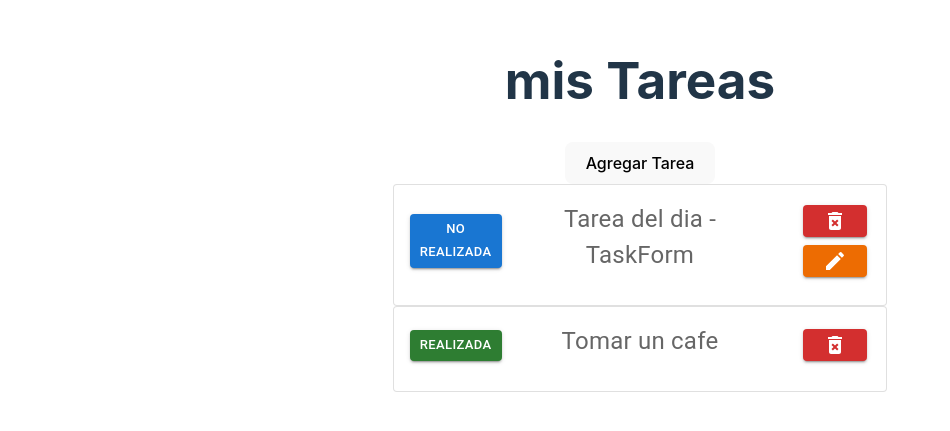
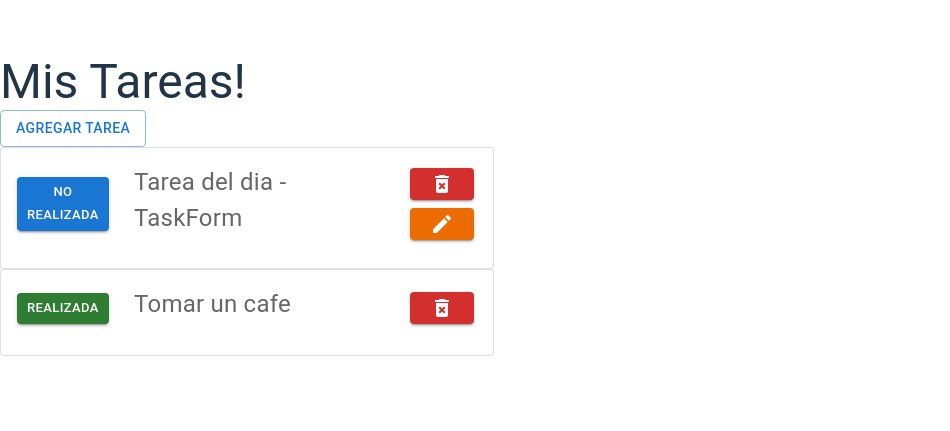
Before and after one commit to MR-DW/TaskList_Grupo1AP56, a React (Vite) app: page / in a window 1280 px wide. Shown: the part 195-626 px from the top of the page, without its empty margins (0-950 px from the left). Built offline with nearby package versions, Linux system fonts and the light colour scheme.

Commit message:
Se crea Task list

```diff
--- a/src/App.jsx
+++ b/src/App.jsx
@@ -1,62 +1,7 @@
-import { useState } from "react";
-import reactLogo from "./assets/react.svg";
-import viteLogo from "/vite.svg";
-import "./App.css";
-import TaskForm from "./componentes/TaskForm";
-import TaskItem from "./componentes/TaskItem";
+import TaskList from "./componentes/TaskList";
 //Esta app es solo para testeo del componente TaskForm hasta que estén implementadas sus dependencias e interfaces
 function App() {
-  const [tasks, setTasks] = useState([
-    { id: "TSK_1", nombre: "Tarea del dia - TaskForm", completado: false },
-    { id: "TSK_2", nombre: "Tomar un cafe", completado: true },
-  ]);
-  const [idCounter, setIdCounter] = useState(tasks.length + 1);
-  const [mostrarForm, setMostrarForm] = useState(false);
-  //const [tareaSeleccionada, setTareaSeleccionada] = useState(null);
-
-  const nuevoId = () => {
-    //La forma mas simple de generar un id unico, es siempre incrementarlo, asi nunca se repite
-    setIdCounter(idCounter + 1);
-    return idCounter;
-  };
-
-  const agregarTarea = (nuevaTarea) => {
-    nuevaTarea.id = `TSK_${nuevoId()}`;
-    setTasks([nuevaTarea, ...tasks]);
-  };
-
-  return (
-    <>
-      <h1>mis Tareas</h1>
-
-      <button
-        onClick={() => {
-          //setTareaSeleccionada(null);
-          setMostrarForm(!mostrarForm);
-        }}
-      >
-        Agregar Tarea
-      </button>
-
-      {/* Renderizar una lista de TaskItem*/}
-      <TaskItem
-      tasks={tasks}
-      setTasks={setTasks}
-      />
-
-      <div>
-        {/* Renderizar el TaskForm. Mantener el condicional por fuera del componente (tarea se copia durante el primer renderizado, hasta que se cierra) */}
-        {mostrarForm && (
-          <TaskForm
-            onCerrar={() => setMostrarForm(false)}
-            tarea={null} //en agregar siempre será null
-            agregarTarea={agregarTarea}
-            //editarTarea={(x)=>{console.warn("Componente equivocado")}}
-          />
-        )}
-      </div>
-    </>
-  );
+  return <TaskList />;
 }
 
 export default App;
--- /dev/null
+++ b/src/componentes/TaskList/index.jsx
@@ -0,0 +1,56 @@
+import Button from "@mui/material/Button";
+import React, { useState } from "react";
+import TaskForm from "../TaskForm";
+import TaskItem from "../TaskItem";
+
+import Typography from "@mui/material/Typography";
+
+export default function TaskList() {
+  const [tasks, setTasks] = useState([
+    { id: "TSK_1", nombre: "Tarea del dia - TaskForm", completado: false },
+    { id: "TSK_2", nombre: "Tomar un cafe", completado: true },
+  ]);
+  const [idCounter, setIdCounter] = useState(tasks.length + 1);
+  const [mostrarForm, setMostrarForm] = useState(false);
+  //const [tareaSeleccionada, setTareaSeleccionada] = useState(null);
+
+  const nuevoId = () => {
+    //La forma mas simple de generar un id unico, es siempre incrementarlo, asi nunca se repite
+    setIdCounter(idCounter + 1);
+    return idCounter;
+  };
+
+  const agregarTarea = (nuevaTarea) => {
+    nuevaTarea.id = `TSK_${nuevoId()}`;
+    setTasks([nuevaTarea, ...tasks]);
+  };
+
+  return (
+    <>
+      <Typography variant="h3" component="h1">
+        Mis Tareas!
+      </Typography>
+      <Button
+        variant="outlined"
+        onClick={() => {
+          //setTareaSeleccionada(null);
+          setMostrarForm(!mostrarForm);
+        }}
+      >
+        Agregar Tarea
+      </Button>
+      <TaskItem tasks={tasks} setTasks={setTasks} />
+      <div>
+        {/* Renderizar el TaskForm. Mantener el condicional por fuera del componente (tarea se copia durante el primer renderizado, hasta que se cierra) */}
+        {mostrarForm && (
+          <TaskForm
+            onCerrar={() => setMostrarForm(false)}
+            tarea={null} //en agregar siempre será null
+            agregarTarea={agregarTarea}
+            //editarTarea={(x)=>{console.warn("Componente equivocado")}}
+          />
+        )}
+      </div>
+    </>
+  );
+}
```
Also changed, not shown: src/componentes/TaskForm/index.jsx (+13 -5 lines), src/componentes/TaskItem/index.jsx (+7 -7 lines).
